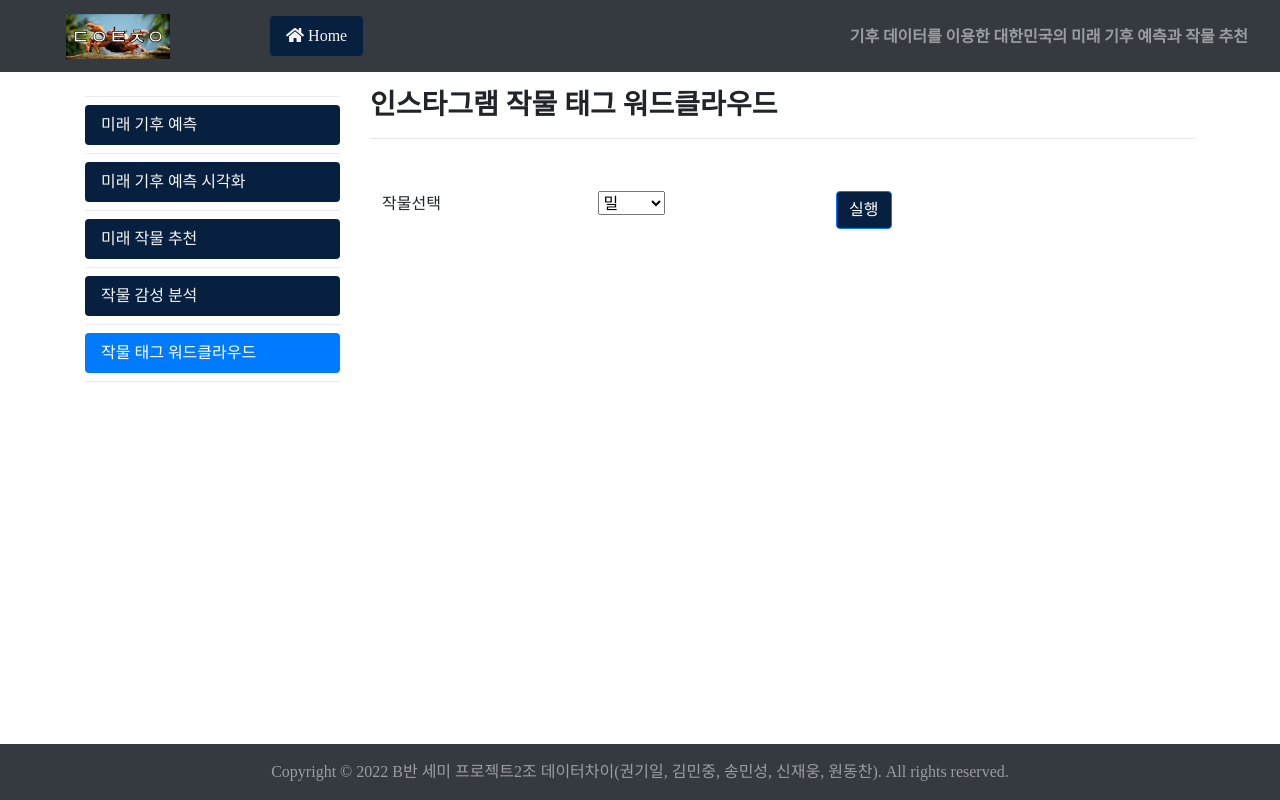
After one commit to wdc35333/FlaskPractice2, a Flask app: page /menu5 in a window 1280 px wide. The commit adds this page. Run offline with Flask 2, Linux system fonts and the light colour scheme; some libraries are stand-ins or nearby versions; some web fonts are replaced.

Commit message:
작물 태그 워드클라우드 완성

```diff
--- a/app.py
+++ b/app.py
@@ -6,6 +6,9 @@ from folium_kr import folium_visual
 from temp_graph import temp_graph
 from crop_recommend import crop_recommend
 import senti
+from tag_wordcloud import my_wordcloud
+
+
 app = Flask(__name__)
 
 
@@ -20,7 +23,7 @@ def index():
 
 @app.route('/menu1', methods=['GET', 'POST'])
 def menu1():    # 미래의 년도를 입력받아 해당 년도의 기후를 예측
-    menu = {'home': 0, 'menu1': 1, 'menu2': 0, 'menu3': 0, 'menu4': 0}
+    menu = {'home': 0, 'menu1': 1, 'menu2': 0, 'menu3': 0, 'menu4': 0, 'menu5': 0}
     if request.method == 'GET':
         return render_template('menu1.html', menu=menu)
     else:
@@ -34,7 +37,7 @@ def menu1():    # 미래의 년도를 입력받아 해당 년도의 기후를
 
 @app.route('/menu2', methods=['GET', 'POST'])
 def menu2():    # 미래의 년도를 입력받아 해당 년도의 기후를 예측 후 시각화
-    menu = {'home': 0, 'menu1': 0, 'menu2': 1, 'menu3': 0, 'menu4': 0}
+    menu = {'home': 0, 'menu1': 0, 'menu2': 1, 'menu3': 0, 'menu4': 0, 'menu5': 0}
     if request.method == 'GET':
         return render_template('menu2.html', menu=menu)
     else:
@@ -46,7 +49,7 @@ def menu2():    # 미래의 년도를 입력받아 해당 년도의 기후를
 
 @app.route('/menu3', methods=['GET', 'POST'])
 def menu3():     # 미래의 년도를 입력받아 해당 년도의 기후를 예측하고 해당 기후에 맞는 작물 추천 (folium을 이용한 지도 시각화)
-    menu = {'home': 0, 'menu1': 0, 'menu2': 0, 'menu3': 1, 'menu4': 0}
+    menu = {'home': 0, 'menu1': 0, 'menu2': 0, 'menu3': 1, 'menu4': 0, 'menu5': 0}
     if request.method == 'GET':
         return render_template('menu3.html', menu=menu)
     else:
@@ -55,8 +58,8 @@ def menu3():     # 미래의 년도를 입력받아 해당 년도의 기후를
         return render_template('menu3_res.html', menu=menu, year=year)
 
 @app.route('/menu4', methods=['GET', 'POST'])
-def menu4():     # 미래의 년도를 입력받아 해당 년도의 기후를 예측하고 해당 기후에 맞는 작물 추천 (folium을 이용한 지도 시각화)
-    menu = {'home': 0, 'menu1': 0, 'menu2': 0, 'menu3': 0, 'menu4': 1}
+def menu4():     # 작물과 언어종류를 선택하여 해당 작물 감성 분석
+    menu = {'home': 0, 'menu1': 0, 'menu2': 0, 'menu3': 0, 'menu4': 1, 'menu5': 0}
     if request.method == 'GET':
         return render_template('menu4.html', menu=menu)
     else:
@@ -68,5 +71,16 @@ def menu4():     # 미래의 년도를 입력받아 해당 년도의 기후를
             senti.eng_senti(crops)
         return render_template('menu4_res.html', menu=menu, lang=lang, crops=crops)
 
+@app.route('/menu5', methods=['GET', 'POST'])
+def menu5():     # 작물을 선택하여 해당 작물의 인스타그램 태그 워드클라우드 출력
+    menu = {'home': 0, 'menu1': 0, 'menu2': 0, 'menu3': 0, 'menu4': 0, 'menu5': 1}
+    if request.method == 'GET':
+        return render_template('menu5.html', menu=menu)
+    else:
+        crops = request.form['crops']
+        my_wordcloud(crops)
+        return render_template('menu5_res.html', menu=menu, crops=crops)
+
+
 if __name__ == '__main__':
     app.run(host='0.0.0.0', debug=True)
--- a/templates/base.html
+++ b/templates/base.html
@@ -93,6 +93,11 @@
                            href="{% if menu.menu4 %}/menu4{% else %}/menu4{% endif %}">작물 감성 분석</a>
                     </li>
                     <div class="dropdown-divider"></div>
+                    <li class="nav-item">
+                        <a class="nav-link {% if menu.menu5 %}active{% endif %}"
+                           href="{% if menu.menu5 %}/menu5{% else %}/menu5{% endif %}">작물 태그 워드클라우드</a>
+                    </li>
+                    <div class="dropdown-divider"></div>
                 </ul>
             </div>
             <div class="col-9">
--- /dev/null
+++ b/templates/menu5.html
@@ -0,0 +1,26 @@
+{% extends "base.html" %}
+{% block subtitle %}
+<strong style="font-family: NEXON Lv2 Gothic Bold;">인스타그램 작물 태그 워드클라우드</strong>
+{% endblock %}
+{% block content %}
+<div class="row">
+    <!-- <div class="col-1"></div> -->
+    <div class="col-10">
+        <form action="/menu5" method="post">
+            <table class="table table-borderless">
+                <td>작물선택
+                </td>
+                <td>
+                    <select name="crops">
+                        <option value="밀">밀</option>
+                        <option value="옥수수">옥수수</option>
+                    </select>
+                </td>
+                <br>
+                <td><button type="submit" class="btn btn-primary mr-2" style="background-color: rgb(8,32,64); font-family: NEXON Lv2 Gothic Bold;">실행</button></td>
+            </table>
+        </form>
+    </div>
+    <!-- <div class="col-1"></div> -->
+</div>
+{% endblock %}
```
Also changed, not shown: tag_wordcloud.py (added, +41 -0 lines), templates/menu5_res.html (added, +30 -0 lines), 3 other files.
